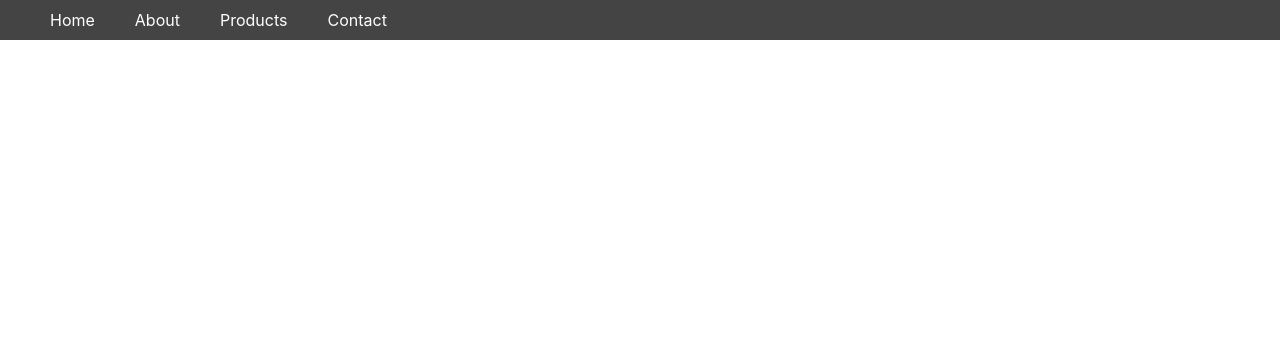
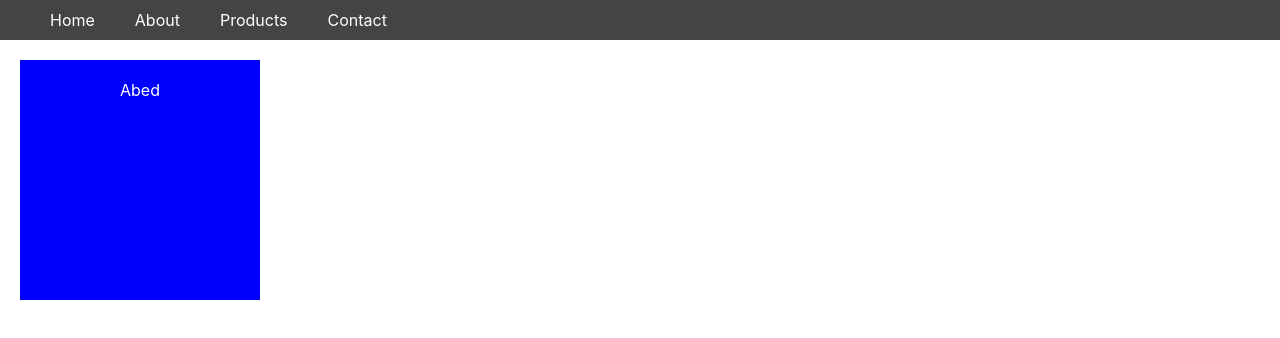
Before and after one commit to abislam/components-hw, a React (Create React App) app: page / in a window 1280 px wide. Shown: the top 338 px of the page. Built offline with nearby package versions, Linux system fonts and the light colour scheme.

Commit message:
added box1 with name inside using state

```diff
--- a/src/App.js
+++ b/src/App.js
@@ -1,17 +1,16 @@
 import React from 'react';
 
 import NavBar from "./components/NavBar";
-import box1 from "./components/box1";
+import Box1 from "./components/Box1";
 
 function App() {
   return (
     <div className="App">
       <NavBar/>
-      <box1/>
-
-
+      <Box1/>
 
     </div>
+
   );
 }
 
--- /dev/null
+++ b/src/components/Box1.js
@@ -0,0 +1,12 @@
+import React from 'react';
+import './styles/Box.css';
+function Box1(){
+
+    const [name, setName] = React.useState("Abed")
+
+    return(
+        <div className="box1">{name}</div>
+    );
+}
+
+export default Box1;
--- a/src/components/box1.js
+++ /dev/null
@@ -1,10 +0,0 @@
-import React from 'react';
-import './styles/Box.css';
-function box1(){
-
-    return(
-        <div className="box1"><div>Hello</div></div>
-    );
-}
-
-export default box1;
```
